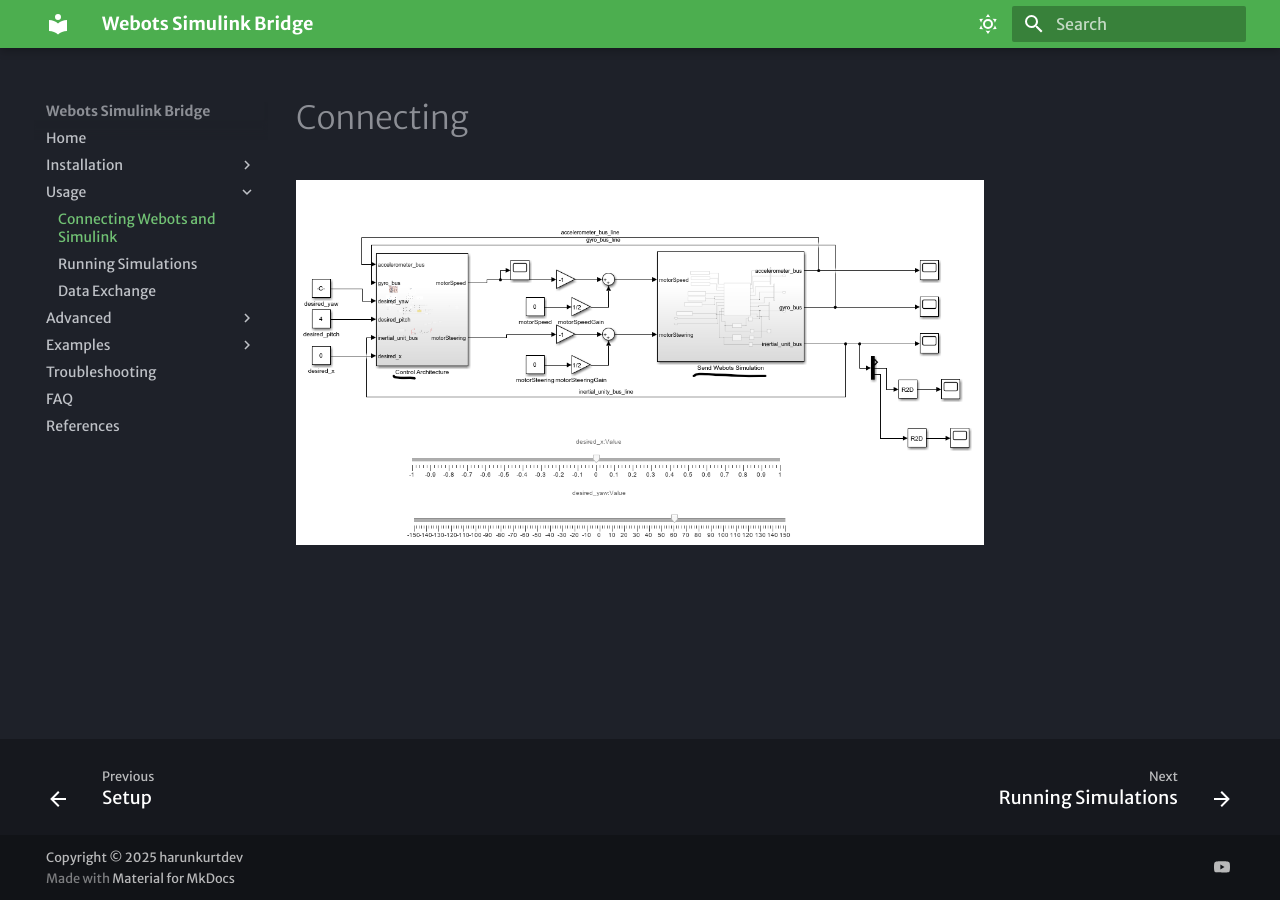
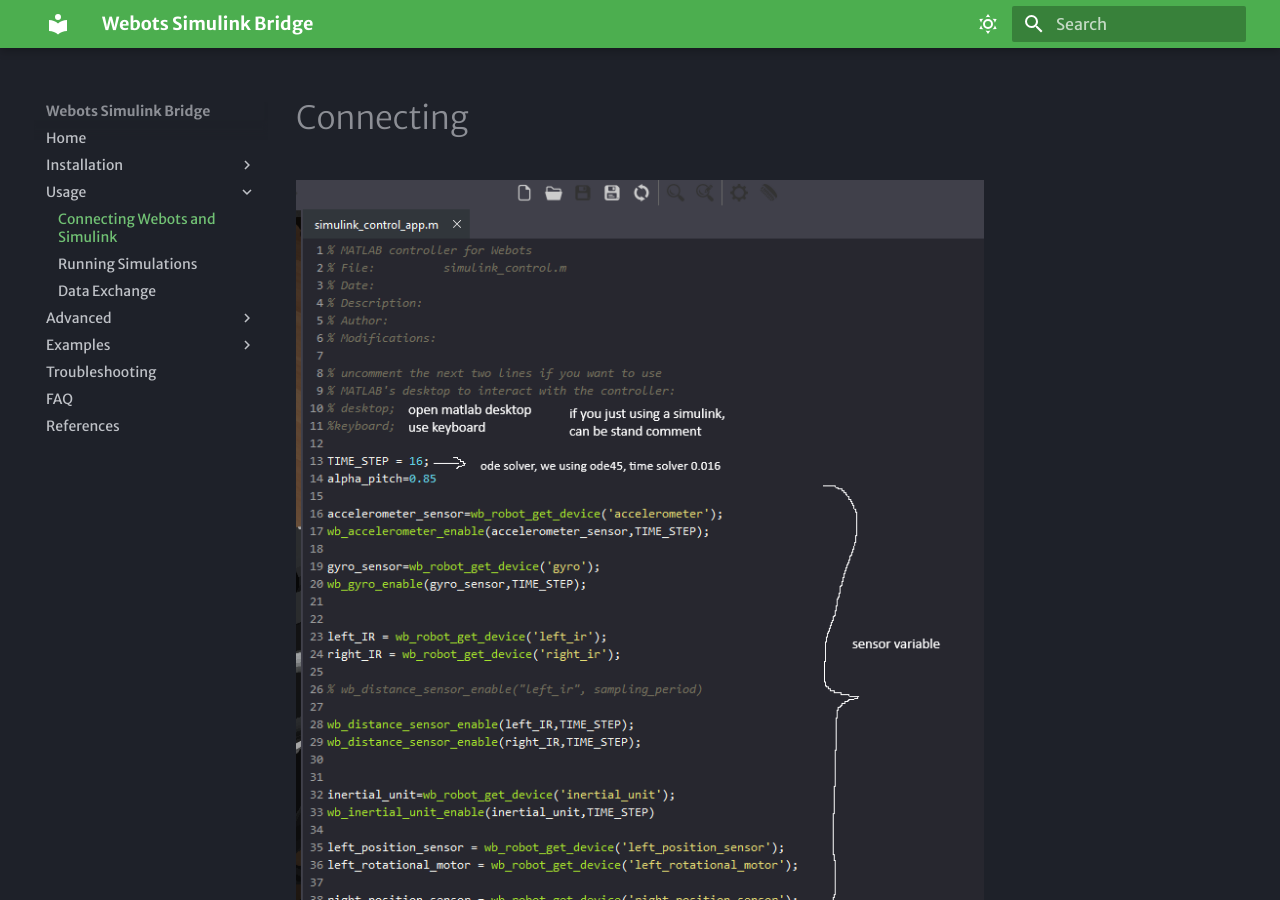
Before and after one commit to harunkurtdev/webots-simulink, an MkDocs documentation site: the page built from docs/usage/connecting.md, in a window 1280 px wide and 900 px high. Built offline with MkDocs 1.6.1 and Material for MkDocs 9.7.7, drawn with Linux system fonts in a browser that asks for light colours; some web fonts are replaced.

Commit message:
images updates

```diff
--- a/docs/usage/connecting.md
+++ b/docs/usage/connecting.md
@@ -1,4 +1,11 @@
 
 # Connecting
 
+
+![matlab1](../assets/images/usage/matlab1.png)
+
+
+![matlab2](../assets/images/usage/matlab2.png)
+
+
 ![connecting1](../assets/images/usage/connecting1.png)
```
Also changed, not shown: docs/assets/images/usage/matlab1.png (added), docs/assets/images/usage/matlab2.png (added).
